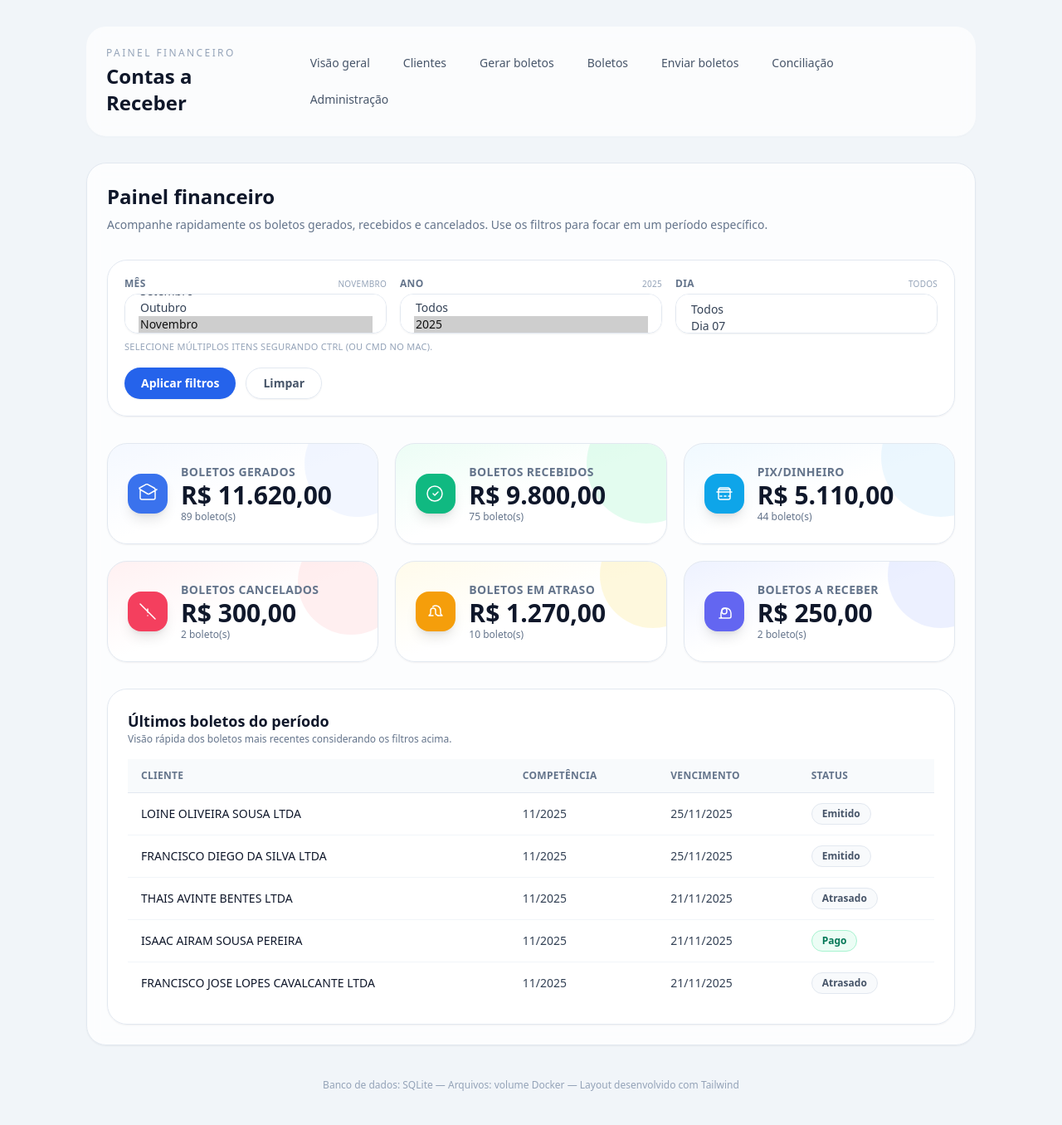
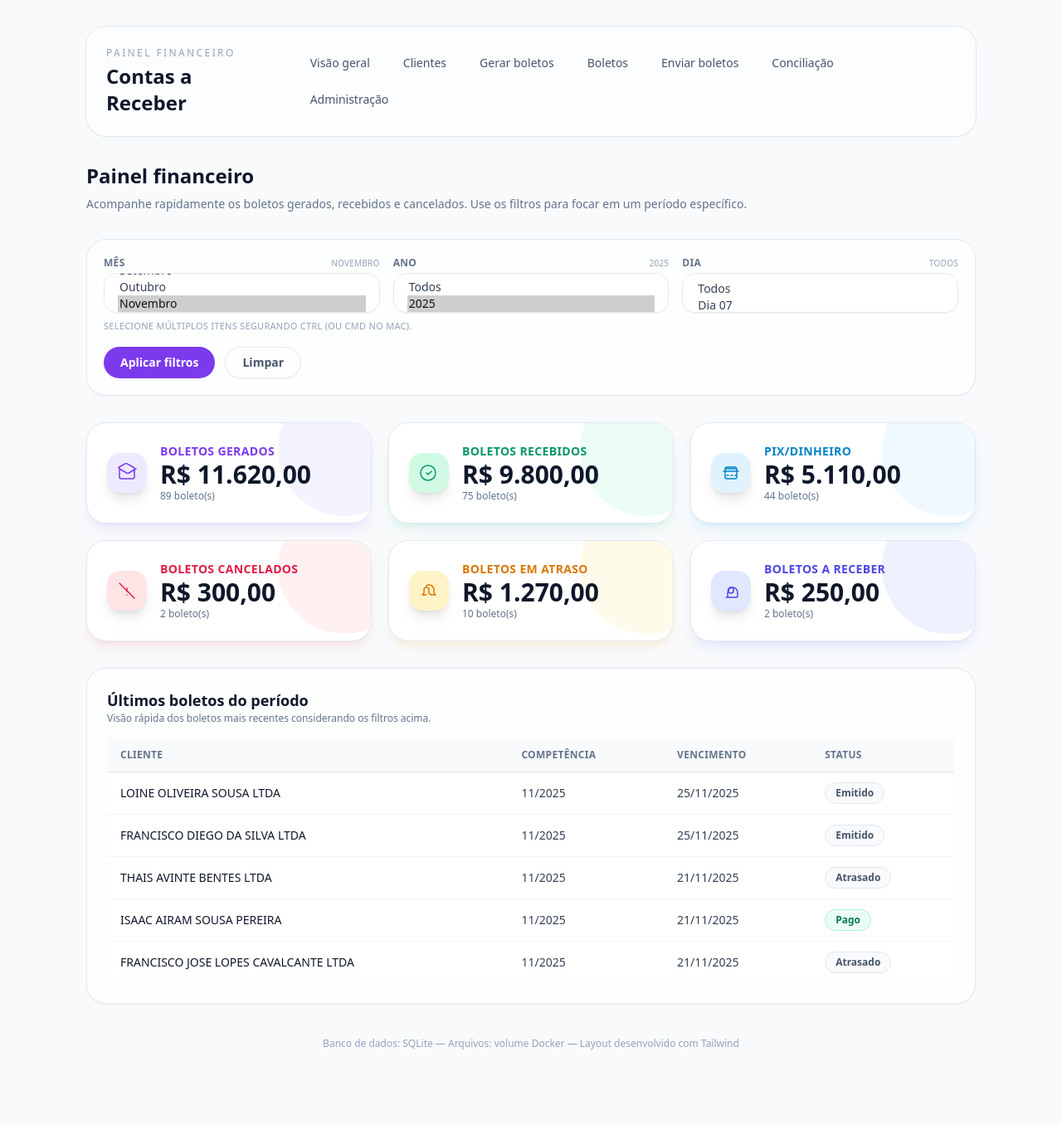
Before and after one commit to ADRIANO1992DIAS/Receber_inter_2, a Django app: page /dashboard/ in a window 1280 px wide. Shown: the whole page at 83% size. After the commit the page ends 1265 px from the top, so only its background shows below. Run offline with Django 5.2, Linux system fonts and the light colour scheme; a user stored in the database is signed in; data comes from the database, SQL or seed files in the repository; both versions use the stored data as it was after the commit; some libraries are stand-ins or nearby versions.

Commit message:
alteração gemini

```diff
--- a/templates/base.html
+++ b/templates/base.html
@@ -11,12 +11,12 @@
           extend: {
             colors: {
               brand: {
-                50: '#f4f8ff',
-                100: '#e9f1ff',
-                300: '#a5c8ff',
-                500: '#3b82f6',
-                600: '#2563eb',
-                700: '#1d4ed8'
+                50: '#f5f3ff',
+                100: '#ede9fe',
+                300: '#c4b5fd',
+                500: '#8b5cf6',
+                600: '#7c3aed',
+                700: '#6d28d9'
               }
             }
           }
@@ -24,33 +24,33 @@
       };
     </script>
   </head>
-  <body class="min-h-screen bg-slate-100 text-slate-800 antialiased">
-    <div class="mx-auto flex min-h-screen max-w-6xl flex-col px-6 pb-10 pt-8 lg:px-10">
-      <header class="rounded-3xl bg-white/70 p-6 shadow-sm ring-1 ring-slate-100 backdrop-blur">
+  <body class="min-h-screen bg-slate-50 text-slate-800 antialiased py-8">
+    <div class="mx-auto flex min-h-screen max-w-6xl flex-col px-6 pb-10 lg:px-10">
+      <header class="rounded-3xl bg-white/60 p-6 shadow-sm ring-1 ring-slate-200 backdrop-blur">
         <nav class="flex flex-col gap-6 sm:flex-row sm:items-center sm:justify-between">
           <div>
             <p class="text-xs font-medium uppercase tracking-[0.2em] text-slate-400">Painel Financeiro</p>
             <h1 class="mt-1 text-2xl font-semibold text-slate-900">Contas a Receber</h1>
           </div>
           <div class="flex flex-wrap gap-2 text-sm font-medium text-slate-600">
-            <a class="rounded-full px-4 py-2 transition hover:bg-brand-50 hover:text-brand-700" href="/dashboard/">Visão geral</a>
-            <a class="rounded-full px-4 py-2 transition hover:bg-brand-50 hover:text-brand-700" href="/clientes/">Clientes</a>
-            <a class="rounded-full px-4 py-2 transition hover:bg-brand-50 hover:text-brand-700" href="/gerar/">Gerar boletos</a>
-            <a class="rounded-full px-4 py-2 transition hover:bg-brand-50 hover:text-brand-700" href="/boletos/">Boletos</a>
-            <a class="rounded-full px-4 py-2 transition hover:bg-brand-50 hover:text-brand-700" href="/enviaboleto/">Enviar boletos</a>
-            <a class="rounded-full px-4 py-2 transition hover:bg-brand-50 hover:text-brand-700" href="/conciliacao/">Conciliação</a>
-            <a class="rounded-full px-4 py-2 transition hover:bg-brand-50 hover:text-brand-700" href="/admin/" target="_blank" rel="noreferrer">Administração</a>
+            <a class="rounded-full px-4 py-2 transition hover:bg-brand-100 hover:text-brand-700" href="/dashboard/">Visão geral</a>
+            <a class="rounded-full px-4 py-2 transition hover:bg-brand-100 hover:text-brand-700" href="/clientes/">Clientes</a>
+            <a class="rounded-full px-4 py-2 transition hover:bg-brand-100 hover:text-brand-700" href="/gerar/">Gerar boletos</a>
+            <a class="rounded-full px-4 py-2 transition hover:bg-brand-100 hover:text-brand-700" href="/boletos/">Boletos</a>
+            <a class="rounded-full px-4 py-2 transition hover:bg-brand-100 hover:text-brand-700" href="/enviaboleto/">Enviar boletos</a>
+            <a class="rounded-full px-4 py-2 transition hover:bg-brand-100 hover:text-brand-700" href="/conciliacao/">Conciliação</a>
+            <a class="rounded-full px-4 py-2 transition hover:bg-brand-100 hover:text-brand-700" href="/admin/" target="_blank" rel="noreferrer">Administração</a>
           </div>
         </nav>
       </header>
 
-      <main class="mt-8 flex-1 space-y-6">
+      <main class="mt-8 flex-1">
         {% for message in messages %}
-          <div class="rounded-2xl border border-amber-200 bg-amber-50 px-4 py-3 text-sm text-amber-700 shadow-sm">
+          <div class="rounded-2xl border border-amber-200 bg-amber-50 px-4 py-3 text-sm text-amber-700 shadow-sm mb-6">
             {{ message }}
           </div>
         {% endfor %}
-        <section class="rounded-3xl border border-slate-200 bg-white/80 p-6 shadow-sm backdrop-blur">
+        <section class="space-y-8">
           {% block content %}{% endblock %}
         </section>
       </main>
--- a/templates/billing/dashboard.html
+++ b/templates/billing/dashboard.html
@@ -9,7 +9,8 @@
       </p>
     </div>
 
-    <form method="get" class="rounded-3xl border border-slate-200 bg-white/70 p-5 shadow-sm">
+    <div class="rounded-3xl border border-slate-200 bg-white/70 p-5 shadow-sm backdrop-blur">
+      <form method="get">
         <div class="grid gap-4 md:grid-cols-3">
           <div class="flex flex-col gap-1">
             <label class="text-xs font-semibold uppercase tracking-wide text-slate-500 flex items-center justify-between" for="filtro-dashboard-mes">
@@ -83,19 +84,20 @@
           </a>
         </div>
       </form>
+    </div>
 
     <div class="grid gap-5 md:grid-cols-2 xl:grid-cols-3">
       <a href="{% url 'boletos_list' %}?status={% for mes in meses_selecionados %}&mes={{ mes }}{% endfor %}{% for ano in anos_selecionados %}&ano={{ ano }}{% endfor %}{% for dia in dias_selecionados %}&dia={{ dia }}{% endfor %}" class="block rounded-3xl transition duration-150 ease-in-out hover:scale-[1.02] hover:shadow-xl focus:scale-[1.02] focus:shadow-xl focus:outline-none focus:ring-2 focus:ring-brand-400 focus:ring-offset-2">
-        <div class="relative h-full overflow-hidden rounded-3xl border border-slate-200 bg-gradient-to-br from-brand-50 via-white to-white p-6 shadow-sm">
-          <div class="absolute -right-10 -top-10 h-32 w-32 rounded-full bg-brand-100/60"></div>
+        <div class="relative h-full overflow-hidden rounded-3xl border border-slate-200 bg-white p-6 shadow-lg shadow-brand-500/10">
+          <div class="absolute -right-12 -top-12 h-40 w-40 rounded-full bg-brand-50"></div>
           <div class="relative flex items-center gap-4">
-            <span class="flex h-12 w-12 items-center justify-center rounded-2xl bg-brand-600/90 text-white shadow-lg">
+            <span class="flex h-12 w-12 items-center justify-center rounded-2xl bg-brand-100 text-brand-600 shadow-lg">
               <svg xmlns="http://www.w3.org/2000/svg" class="h-6 w-6" fill="none" viewBox="0 0 24 24" stroke="currentColor">
                 <path stroke-linecap="round" stroke-linejoin="round" stroke-width="1.5" d="M3 7l8.89 5.26a2 2 0 002.11 0L23 7M5 19h14a2 2 0 002-2V7a2 2 0 00-1-1.73l-8-4.44a2 2 0 00-2 0l-8 4.44A2 2 0 003 7v10a2 2 0 002 2z" />
               </svg>
             </span>
             <div>
-              <p class="text-sm font-semibold uppercase tracking-wide text-slate-500">Boletos gerados</p>
+              <p class="text-sm font-semibold uppercase tracking-wide text-brand-600">Boletos gerados</p>
               <p class="text-3xl font-semibold text-slate-900">R$ {{ valor_gerado|currency_br }}</p>
               <p class="text-xs font-medium text-slate-500">{{ total_gerados|intcomma }} boleto(s)</p>
             </div>
@@ -104,16 +106,16 @@
       </a>
 
       <a href="{% url 'boletos_list' %}?status=pago{% for mes in meses_selecionados %}&mes={{ mes }}{% endfor %}{% for ano in anos_selecionados %}&ano={{ ano }}{% endfor %}{% for dia in dias_selecionados %}&dia={{ dia }}{% endfor %}" class="block rounded-3xl transition duration-150 ease-in-out hover:scale-[1.02] hover:shadow-xl focus:scale-[1.02] focus:shadow-xl focus:outline-none focus:ring-2 focus:ring-emerald-400 focus:ring-offset-2">
-        <div class="relative h-full overflow-hidden rounded-3xl border border-slate-200 bg-gradient-to-br from-emerald-50 via-white to-white p-6 shadow-sm">
-          <div class="absolute -right-12 -top-12 h-36 w-36 rounded-full bg-emerald-100/60"></div>
+        <div class="relative h-full overflow-hidden rounded-3xl border border-slate-200 bg-white p-6 shadow-lg shadow-emerald-500/10">
+          <div class="absolute -right-12 -top-12 h-40 w-40 rounded-full bg-emerald-50"></div>
           <div class="relative flex items-center gap-4">
-            <span class="flex h-12 w-12 items-center justify-center rounded-2xl bg-emerald-500 text-white shadow-lg">
+            <span class="flex h-12 w-12 items-center justify-center rounded-2xl bg-emerald-100 text-emerald-600 shadow-lg">
               <svg xmlns="http://www.w3.org/2000/svg" class="h-6 w-6" fill="none" viewBox="0 0 24 24" stroke="currentColor">
                 <path stroke-linecap="round" stroke-linejoin="round" stroke-width="1.5" d="M9 12l2 2 4-4m5 2a9 9 0 11-18 0 9 9 0 0118 0z" />
               </svg>
             </span>
             <div>
-              <p class="text-sm font-semibold uppercase tracking-wide text-slate-500">Boletos recebidos</p>
+              <p class="text-sm font-semibold uppercase tracking-wide text-emerald-600">Boletos recebidos</p>
               <p class="text-3xl font-semibold text-slate-900">R$ {{ valor_recebido|currency_br }}</p>
               <p class="text-xs font-medium text-slate-500">{{ total_recebidos|intcomma }} boleto(s)</p>
             </div>
@@ -122,17 +124,17 @@
       </a>
 
       <a href="{% url 'boletos_list' %}?status=pago_pix{% for mes in meses_selecionados %}&mes={{ mes }}{% endfor %}{% for ano in anos_selecionados %}&ano={{ ano }}{% endfor %}{% for dia in dias_selecionados %}&dia={{ dia }}{% endfor %}" class="block rounded-3xl transition duration-150 ease-in-out hover:scale-[1.02] hover:shadow-xl focus:scale-[1.02] focus:shadow-xl focus:outline-none focus:ring-2 focus:ring-sky-400 focus:ring-offset-2">
-        <div class="relative h-full overflow-hidden rounded-3xl border border-slate-200 bg-gradient-to-br from-sky-50 via-white to-white p-6 shadow-sm">
-          <div class="absolute -right-14 -top-14 h-36 w-36 rounded-full bg-sky-100/60"></div>
+        <div class="relative h-full overflow-hidden rounded-3xl border border-slate-200 bg-white p-6 shadow-lg shadow-sky-500/10">
+          <div class="absolute -right-12 -top-12 h-40 w-40 rounded-full bg-sky-50"></div>
           <div class="relative flex items-center gap-4">
-            <span class="flex h-12 w-12 items-center justify-center rounded-2xl bg-sky-500 text-white shadow-lg">
+            <span class="flex h-12 w-12 items-center justify-center rounded-2xl bg-sky-100 text-sky-600 shadow-lg">
               <svg xmlns="http://www.w3.org/2000/svg" class="h-6 w-6" fill="none" viewBox="0 0 24 24" stroke="currentColor">
                 <path stroke-linecap="round" stroke-linejoin="round" stroke-width="1.5" d="M3 10h18M7 15h2m3 0h2m3 0h2M5 7l.553-1.106A2 2 0 017.382 5h9.236a2 2 0 011.829 1.106L19 7" />
                 <path stroke-linecap="round" stroke-linejoin="round" stroke-width="1.5" d="M5 7h14v10a2 2 0 01-2 2H7a2 2 0 01-2-2V7z" />
               </svg>
             </span>
             <div>
-              <p class="text-sm font-semibold uppercase tracking-wide text-slate-500">PIX/Dinheiro</p>
+              <p class="text-sm font-semibold uppercase tracking-wide text-sky-600">PIX/Dinheiro</p>
               <p class="text-3xl font-semibold text-slate-900">R$ {{ valor_pix_dinheiro|currency_br }}</p>
               <p class="text-xs font-medium text-slate-500">{{ total_pix_dinheiro|intcomma }} boleto(s)</p>
             </div>
@@ -141,16 +143,16 @@
       </a>
 
       <a href="{% url 'boletos_list' %}?status=cancelado{% for mes in meses_selecionados %}&mes={{ mes }}{% endfor %}{% for ano in anos_selecionados %}&ano={{ ano }}{% endfor %}{% for dia in dias_selecionados %}&dia={{ dia }}{% endfor %}" class="block rounded-3xl transition duration-150 ease-in-out hover:scale-[1.02] hover:shadow-xl focus:scale-[1.02] focus:shadow-xl focus:outline-none focus:ring-2 focus:ring-rose-400 focus:ring-offset-2">
-        <div class="relative h-full overflow-hidden rounded-3xl border border-slate-200 bg-gradient-to-br from-rose-50 via-white to-white p-6 shadow-sm">
-          <div class="absolute -right-8 -top-10 h-32 w-32 rounded-full bg-rose-100/60"></div>
+        <div class="relative h-full overflow-hidden rounded-3xl border border-slate-200 bg-white p-6 shadow-lg shadow-rose-500/10">
+          <div class="absolute -right-12 -top-12 h-40 w-40 rounded-full bg-rose-50"></div>
           <div class="relative flex items-center gap-4">
-            <span class="flex h-12 w-12 items-center justify-center rounded-2xl bg-rose-500 text-white shadow-lg">
+            <span class="flex h-12 w-12 items-center justify-center rounded-2xl bg-rose-100 text-rose-600 shadow-lg">
               <svg xmlns="http://www.w3.org/2000/svg" class="h-6 w-6" fill="none" viewBox="0 0 24 24" stroke="currentColor">
                 <path stroke-linecap="round" stroke-linejoin="round" stroke-width="1.5" d="M12 9v4m0 4h.01M4.93 4.93l14.14 14.14M21 21L3 3" />
               </svg>
             </span>
             <div>
-              <p class="text-sm font-semibold uppercase tracking-wide text-slate-500">Boletos cancelados</p>
+              <p class="text-sm font-semibold uppercase tracking-wide text-rose-600">Boletos cancelados</p>
               <p class="text-3xl font-semibold text-slate-900">R$ {{ valor_cancelado|currency_br }}</p>
               <p class="text-xs font-medium text-slate-500">{{ total_cancelados|intcomma }} boleto(s)</p>
             </div>
@@ -159,17 +161,17 @@
       </a>
 
       <a href="{% url 'boletos_list' %}?status=atrasado{% for mes in meses_selecionados %}&mes={{ mes }}{% endfor %}{% for ano in anos_selecionados %}&ano={{ ano }}{% endfor %}{% for dia in dias_selecionados %}&dia={{ dia }}{% endfor %}" class="block rounded-3xl transition duration-150 ease-in-out hover:scale-[1.02] hover:shadow-xl focus:scale-[1.02] focus:shadow-xl focus:outline-none focus:ring-2 focus:ring-amber-400 focus:ring-offset-2">
-        <div class="relative h-full overflow-hidden rounded-3xl border border-slate-200 bg-gradient-to-br from-amber-50 via-white to-white p-6 shadow-sm">
-          <div class="absolute -right-12 -top-12 h-32 w-32 rounded-full bg-amber-100/60"></div>
+        <div class="relative h-full overflow-hidden rounded-3xl border border-slate-200 bg-white p-6 shadow-lg shadow-amber-500/10">
+          <div class="absolute -right-12 -top-12 h-40 w-40 rounded-full bg-amber-50"></div>
           <div class="relative flex items-center gap-4">
-            <span class="flex h-12 w-12 items-center justify-center rounded-2xl bg-amber-500 text-white shadow-lg">
+            <span class="flex h-12 w-12 items-center justify-center rounded-2xl bg-amber-100 text-amber-600 shadow-lg">
               <svg xmlns="http://www.w3.org/2000/svg" class="h-6 w-6" fill="none" viewBox="0 0 24 24" stroke="currentColor">
                 <path stroke-linecap="round" stroke-linejoin="round" stroke-width="1.5" d="M15 17h5l-1.405-1.405A2.032 2.032 0 0118 14.158V11a6 6 0 00-9.33-4.987" />
                 <path stroke-linecap="round" stroke-linejoin="round" stroke-width="1.5" d="M9 17H4l1.405-1.405A2.032 2.032 0 006 14.158V11c0-1.657 1.343-3 3-3s3 1.343 3 3v3.159c0 .538.214 1.055.595 1.436L15 17" />
               </svg>
             </span>
             <div>
-              <p class="text-sm font-semibold uppercase tracking-wide text-slate-500">Boletos em atraso</p>
+              <p class="text-sm font-semibold uppercase tracking-wide text-amber-600">Boletos em atraso</p>
               <p class="text-3xl font-semibold text-slate-900">R$ {{ valor_em_atraso|currency_br }}</p>
               <p class="text-xs font-medium text-slate-500">{{ total_em_atraso|intcomma }} boleto(s)</p>
             </div>
@@ -178,17 +180,17 @@
       </a>
 
       <a href="{% url 'boletos_list' %}?status=emitido{% for mes in meses_selecionados %}&mes={{ mes }}{% endfor %}{% for ano in anos_selecionados %}&ano={{ ano }}{% endfor %}{% for dia in dias_selecionados %}&dia={{ dia }}{% endfor %}" class="block rounded-3xl transition duration-150 ease-in-out hover:scale-[1.02] hover:shadow-xl focus:scale-[1.02] focus:shadow-xl focus:outline-none focus:ring-2 focus:ring-indigo-400 focus:ring-offset-2">
-        <div class="relative h-full overflow-hidden rounded-3xl border border-slate-200 bg-gradient-to-br from-indigo-50 via-white to-white p-6 shadow-sm">
-          <div class="absolute -right-12 -top-12 h-32 w-32 rounded-full bg-indigo-100/60"></div>
+        <div class="relative h-full overflow-hidden rounded-3xl border border-slate-200 bg-white p-6 shadow-lg shadow-indigo-500/10">
+          <div class="absolute -right-12 -top-12 h-40 w-40 rounded-full bg-indigo-50"></div>
           <div class="relative flex items-center gap-4">
-            <span class="flex h-12 w-12 items-center justify-center rounded-2xl bg-indigo-500 text-white shadow-lg">
+            <span class="flex h-12 w-12 items-center justify-center rounded-2xl bg-indigo-100 text-indigo-600 shadow-lg">
               <svg xmlns="http://www.w3.org/2000/svg" class="h-6 w-6" fill="none" viewBox="0 0 24 24" stroke="currentColor">
                 <path stroke-linecap="round" stroke-linejoin="round" stroke-width="1.5" d="M12 8c-1.657 0-3 1.343-3 3v1a3 3 0 006 0v-1c0-1.657-1.343-3-3-3z" />
                 <path stroke-linecap="round" stroke-linejoin="round" stroke-width="1.5" d="M6 20h12a2 2 0 002-2v-4a6 6 0 10-12 0v4a2 2 0 002 2z" />
               </svg>
             </span>
             <div>
-              <p class="text-sm font-semibold uppercase tracking-wide text-slate-500">Boletos a receber</p>
+              <p class="text-sm font-semibold uppercase tracking-wide text-indigo-600">Boletos a receber</p>
               <p class="text-3xl font-semibold text-slate-900">R$ {{ valor_a_receber|currency_br }}</p>
               <p class="text-xs font-medium text-slate-500">{{ total_a_receber|intcomma }} boleto(s)</p>
             </div>
@@ -197,7 +199,7 @@
       </a>
     </div>
 
-    <div class="rounded-3xl border border-slate-200 bg-white/70 p-6 shadow-sm">
+    <div class="rounded-3xl border border-slate-200 bg-white/70 p-6 shadow-sm backdrop-blur">
       <div class="flex flex-col gap-2 md:flex-row md:items-center md:justify-between">
         <div>
           <h3 class="text-lg font-semibold text-slate-900">Últimos boletos do período</h3>
```
Also changed, not shown: data/db.sqlite3, image.png (added). Lines whose indentation alone changed are shown as unchanged.
